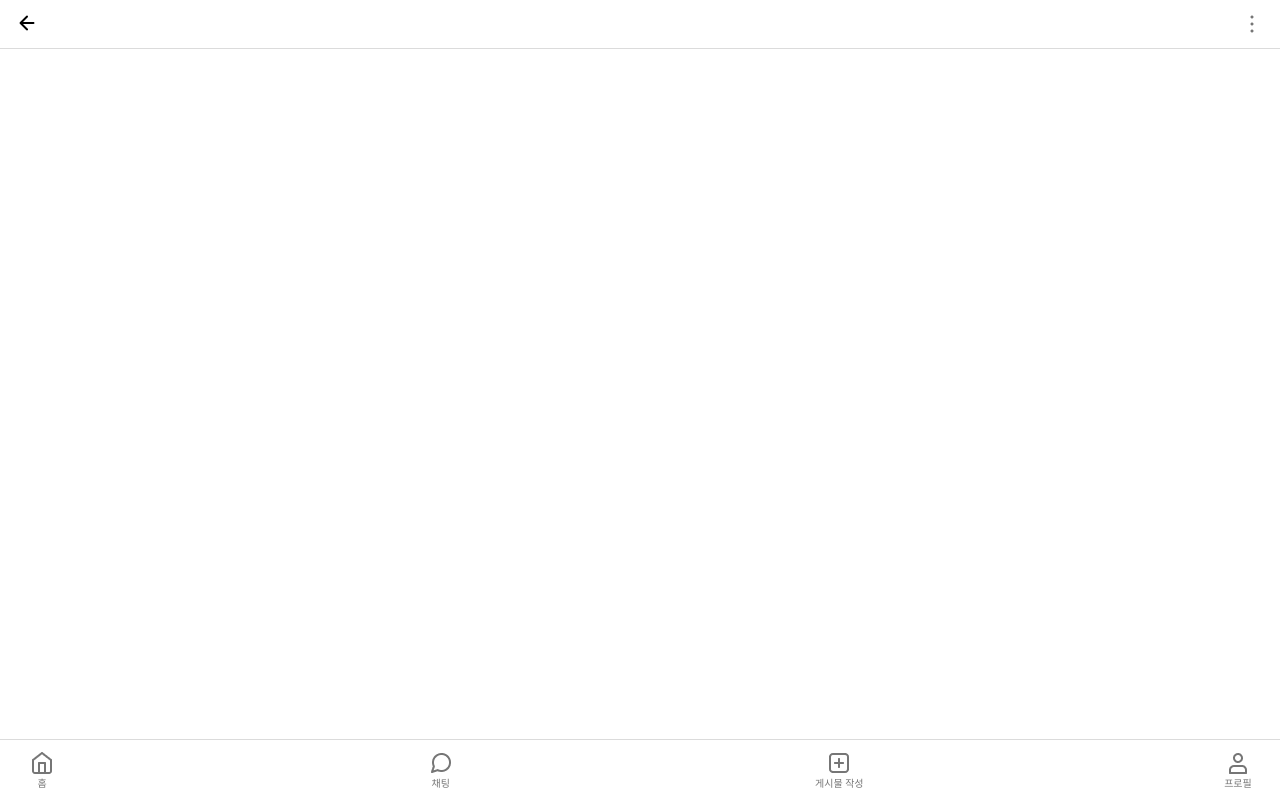
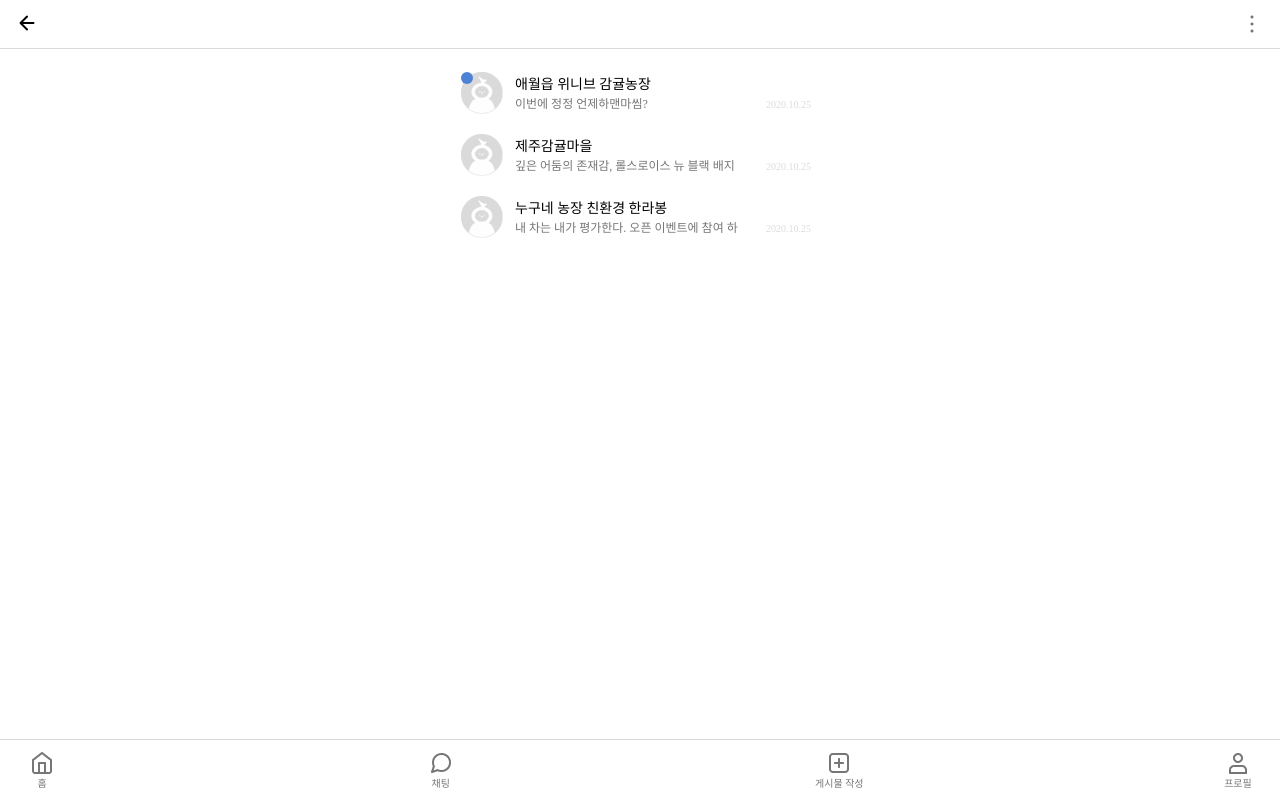
Before and after one commit to munseunggyu/triplus, a React (Create React App) app: page /jk in a window 1280 px wide. Built offline with nearby package versions, Linux system fonts and the light colour scheme.

Commit message:
feat: ChatList 완성

```diff
--- a/src/pages/ChatList/index.jsx
+++ b/src/pages/ChatList/index.jsx
@@ -1,16 +1,135 @@
 import React from "react";
+import styled from "styled-components";
 import Header from "../../components/Header";
 import Prev from "../../components/Header/Prev";
 import Vertical from "../../components/Header/Vertical";
 import Navbar from "../../components/Navbar";
+import userImg from "../../assets/images/user_img_big.png";
+
+const MainChatSection = styled.section`
+	width: 358px;
+	margin: 48px auto 0;
+	padding: 24px 16px 0 16px;
+`;
+
+const ChatContainer = styled.ul`
+	display: block;
+	margin: 0 auto;
+	max-width: 358px;
+	height: 42px;
+	background-color: #fff;
+	position: relative;
+
+	&::after {
+		content: "";
+		position: absolute;
+		width: 12px;
+		height: 12px;
+		top: 0;
+		left: 0;
+		background: ${(props) => props.theme.mainColor};
+		border-radius: 50%;
+	}
+`;
+
+const ChattingList = styled.li`
+	display: flex;
+	flex-grow: 0;
+	width: 100%;
+	margin-bottom: 20px;
+	overflow: hidden;
+	align-items: center;
+`;
+
+const UserProfileImg = styled.img`
+	width: 42px;
+	height: 42px;
+	position: relative;
+`;
+
+const UserInfo = styled.span`
+	display: flex;
+	flex-direction: column;
+	margin-left: 12px;
+`;
+
+const UserName = styled.strong`
+	color: black;
+	font-size: 14px;
+	line-height: 17px;
+	margin-top: 2px;
+`;
+
+const ChatContents = styled.span`
+	display: flex;
+	flex-direction: row;
+	width: 304px;
+	align-items: baseline;
+	justify-content: space-between;
+`;
+
+const UserChat = styled.p`
+	color: ${(props) => props.theme.grayColor};
+	font-size: 12px;
+	line-height: 15px;
+	margin-top: 4px;
+	display: block;
+	width: 238px;
+	overflow: hidden;
+	white-space: nowrap;
+	text-overflow: ellipsis;
+`;
+
+const ChatDate = styled.p`
+	font-size: 10px;
+	line-height: 13px;
+	width: 53px;
+	color: ${(props) => props.theme.borderColor};
+`;
 
 export default function ChatList() {
 	return (
 		<>
-			<Header>
+			<Header h1Ir="채팅 리스트 페이지">
 				<Prev />
 				<Vertical />
 			</Header>
+			<MainChatSection>
+				<ChatContainer>
+					<ChattingList>
+						<UserProfileImg src={userImg} alt="유저 프로필 이미지" />
+						<UserInfo>
+							<UserName>애월읍 위니브 감귤농장</UserName>
+							<ChatContents>
+								<UserChat>이번에 정정 언제하맨마씸?</UserChat>
+								<ChatDate>2020.10.25</ChatDate>
+							</ChatContents>
+						</UserInfo>
+					</ChattingList>
+					<ChattingList>
+						<UserProfileImg src={userImg} alt="유저 프로필 이미지" />
+						<UserInfo>
+							<UserName>제주감귤마을</UserName>
+							<ChatContents>
+								<UserChat>깊은 어둠의 존재감, 롤스로이스 뉴 블랙 배지</UserChat>
+								<ChatDate>2020.10.25</ChatDate>
+							</ChatContents>
+						</UserInfo>
+					</ChattingList>
+					<ChattingList>
+						<UserProfileImg src={userImg} alt="유저 프로필 이미지" />
+						<UserInfo>
+							<UserName>누구네 농장 친환경 한라봉</UserName>
+							<ChatContents>
+								<UserChat>
+									내 차는 내가 평가한다. 오픈 이벤트에 참여 하
+								</UserChat>
+								<ChatDate>2020.10.25</ChatDate>
+							</ChatContents>
+						</UserInfo>
+					</ChattingList>
+				</ChatContainer>
+			</MainChatSection>
 			<Navbar />
 		</>
 	);
```
